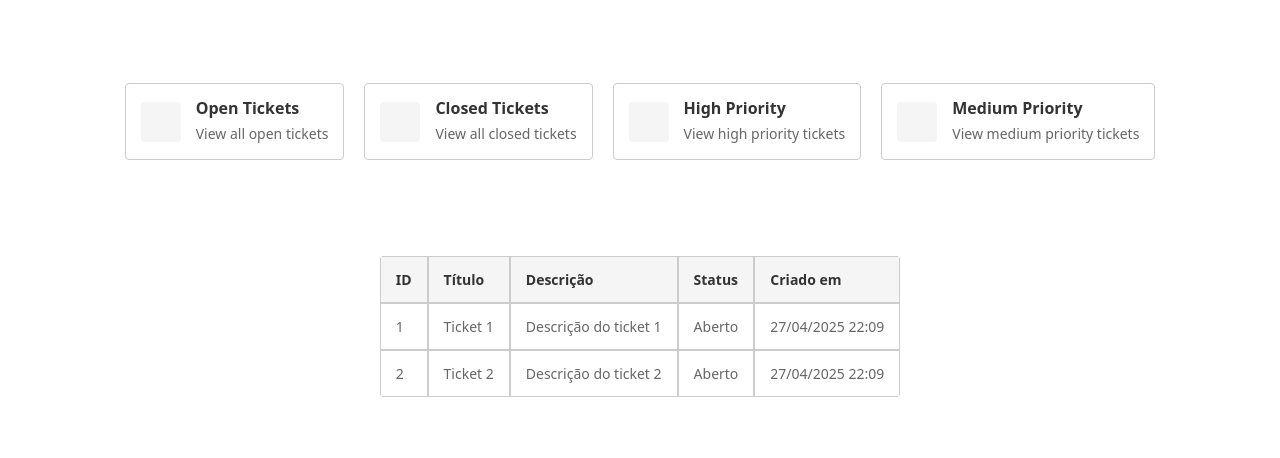
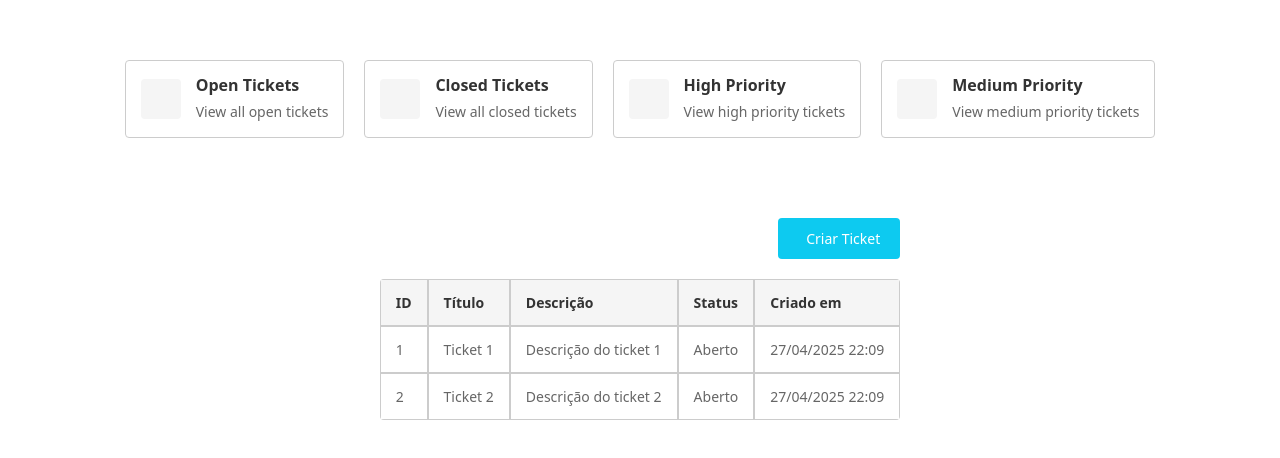
Before and after one commit to dev-Chaves/SystemTicket-Front, an Angular app: page /tickets in a window 1280 px wide. Shown: the part 160-618 px from the top of the page. Built offline with nearby package versions, Linux system fonts and the light colour scheme.

Commit message:
att ticket list

```diff
--- a/src/app/components/loggado/ticket-list/ticket-list.component.css
+++ b/src/app/components/loggado/ticket-list/ticket-list.component.css
@@ -1,6 +1,36 @@
 .ticket-list-container {
     padding: 20px;
     width: 100%;
+}
+
+.ticket-header {
+    display: flex;
+    justify-content: flex-end;
+    margin-bottom: 20px;
+}
+
+.create-ticket-btn {
+    background-color: #0dcaf0;
+    color: white;
+    border: none;
+    padding: 10px 20px;
+    border-radius: 4px;
+    cursor: pointer;
+    display: flex;
+    align-items: center;
+    gap: 8px;
+    font-size: 14px;
+    font-weight: 500;
+    transition: all 0.3s ease;
+}
+
+.create-ticket-btn:hover {
+    background-color: #0bb8db;
+    transform: translateY(-2px);
+}
+
+.create-ticket-btn i {
+    font-size: 16px;
 }
 
 table {
@@ -57,4 +87,9 @@ td:nth-child(4) {
     th, td {
         padding: 10px;
     }
+
+    .create-ticket-btn {
+        width: 100%;
+        justify-content: center;
+    }
 }
--- a/src/app/components/loggado/ticket-list/ticket-list.component.html
+++ b/src/app/components/loggado/ticket-list/ticket-list.component.html
@@ -1,4 +1,11 @@
 <div class="ticket-list-container">
+    <div class="ticket-header">
+        <button class="create-ticket-btn" (click)="openCreateTicketModal()">
+            <i class="fas fa-plus"></i>
+            Criar Ticket
+        </button>
+    </div>
+
     <table>
         <thead>
             <tr>
--- a/src/app/components/loggado/ticket-list/ticket-list.component.ts
+++ b/src/app/components/loggado/ticket-list/ticket-list.component.ts
@@ -16,4 +16,8 @@ export class TicketListComponent implements OnInit{
   ngOnInit(): void {
     this.ticketService.getTickets().subscribe((tickets) => this.tickets = tickets);
   }
+
+  openCreateTicketModal() {
+    console.log('Opening create ticket modal');
+  }
 }
```
